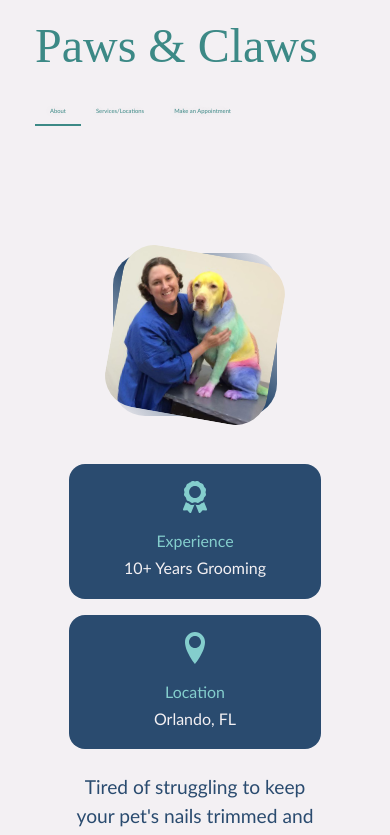
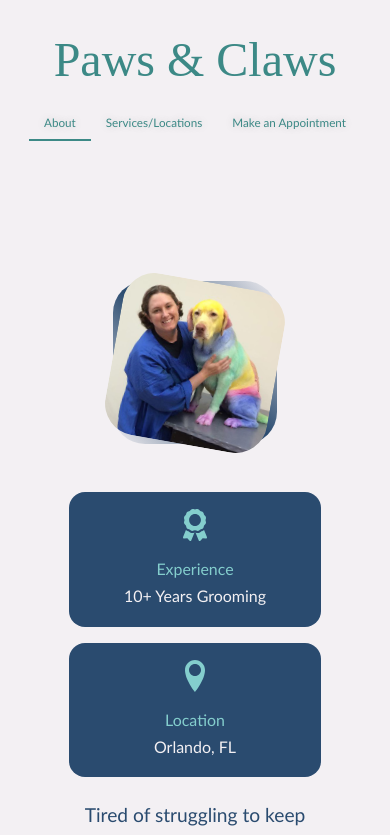
Before and after one commit to vpratnicki/paws-and-claws, a React (Create React App) app in the folder client/: page / in a window 390 px wide. Shown: the top 835 px of the page. Built offline with nearby package versions, Linux system fonts and the light colour scheme; a web font is replaced by a local one.

Commit message:
Chore: updated header styles in mobile view

```diff
--- a/client/src/index.css
+++ b/client/src/index.css
@@ -578,6 +578,38 @@ footer ul li {
 
 /* ================ MEDIA QUERIES (SMALL DEVICES) ================= */
 @media screen and (max-width: 600px) {
+
+  header {
+    width: 100%;
+    height: 20vh;
+    padding: 0px 0px;
+    background-color: var(--color-light);
+    display: flex;
+    flex-direction: column;
+    align-items: center;
+    justify-content: center;
+    /* flex-wrap: wrap; */
+    /* top: 0;
+    position: -webkit-sticky;
+    position: sticky; */
+    /* text-shadow: 0 0 10px rgba(0, 0, 0, 0.2); */
+
+  }
+
+  nav {
+    margin: 10px 0;
+  }
+
+  nav ul {
+    align-items: center;
+  }
+
+  header a {
+    font-size: 3vw;
+  }
+
+
+
   .about__me {
     width: 65%;
     margin: 0 auto 3rem;
```
